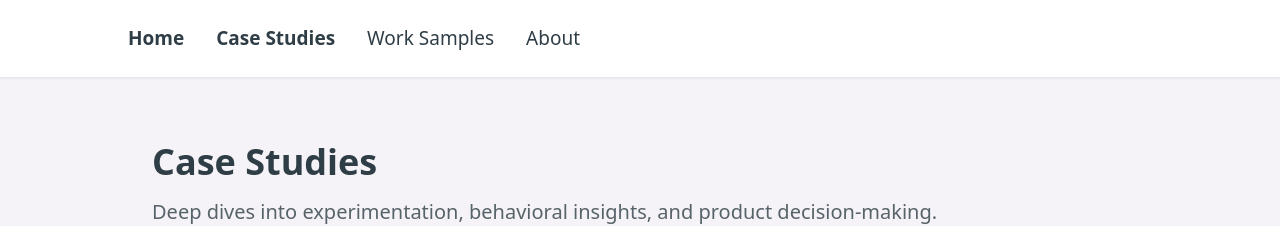
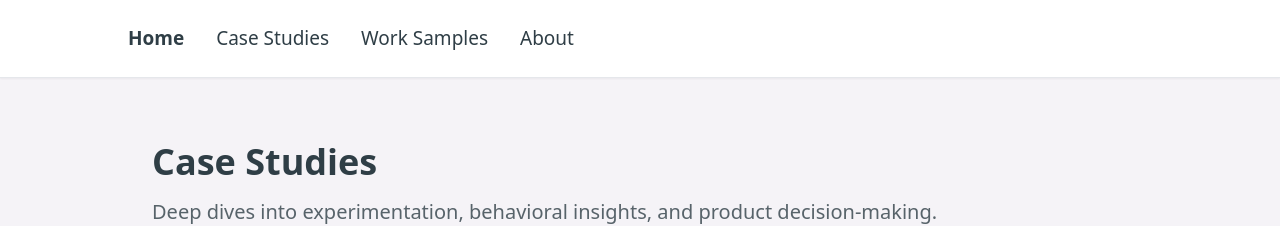
Before and after one commit to francine-i-stephens/francine-portfolio, a Jekyll site: the page case-studies/index.html, which Jekyll copies as it is, in a window 1280 px wide. Shown: the top 226 px of the page. Built offline with Jekyll 4.4.1, drawn with Linux system fonts in a browser that asks for light colours; nearby versions of some CDN libraries.

Commit message:
Update index.html

```diff
--- a/case-studies/index.html
+++ b/case-studies/index.html
@@ -24,14 +24,14 @@
 <body class="bg-lavenderAiry text-charcoal text-[18px] md:text-[19px]">
 
   <!-- Navigation -->
-  <nav class="p-6 bg-white shadow-sm border-b border-graySoft">
-    <div class="max-w-5xl mx-auto flex items-center space-x-8">
-      <a href="/" class="font-semibold text-charcoal hover:text-blueSoft">Home</a>
-      <a href="/case-studies/index.html" class="hover:text-blueSoft font-semibold">Case Studies</a>
-      <a href="/work-samples/index.html" class="hover:text-blueSoft">Work Samples</a>
-      <a href="/about.html" class="hover:text-blueSoft">About</a>
-    </div>
-  </nav>
+<nav class="p-6 bg-white shadow-sm border-b border-graySoft">
+  <div class="max-w-5xl mx-auto flex items-center space-x-8">
+    <a href="/francine-portfolio/" class="font-semibold text-charcoal hover:text-blueSoft">Home</a>
+    <a href="/francine-portfolio/case-studies/index.html" class="hover:text-blueSoft">Case Studies</a>
+    <a href="/francine-portfolio/work-samples/index.html" class="hover:text-blueSoft">Work Samples</a>
+    <a href="/francine-portfolio/about.html" class="hover:text-blueSoft">About</a>
+  </div>
+</nav>
 
   <!-- Header -->
   <header class="max-w-5xl mx-auto px-6 py-16">
```
